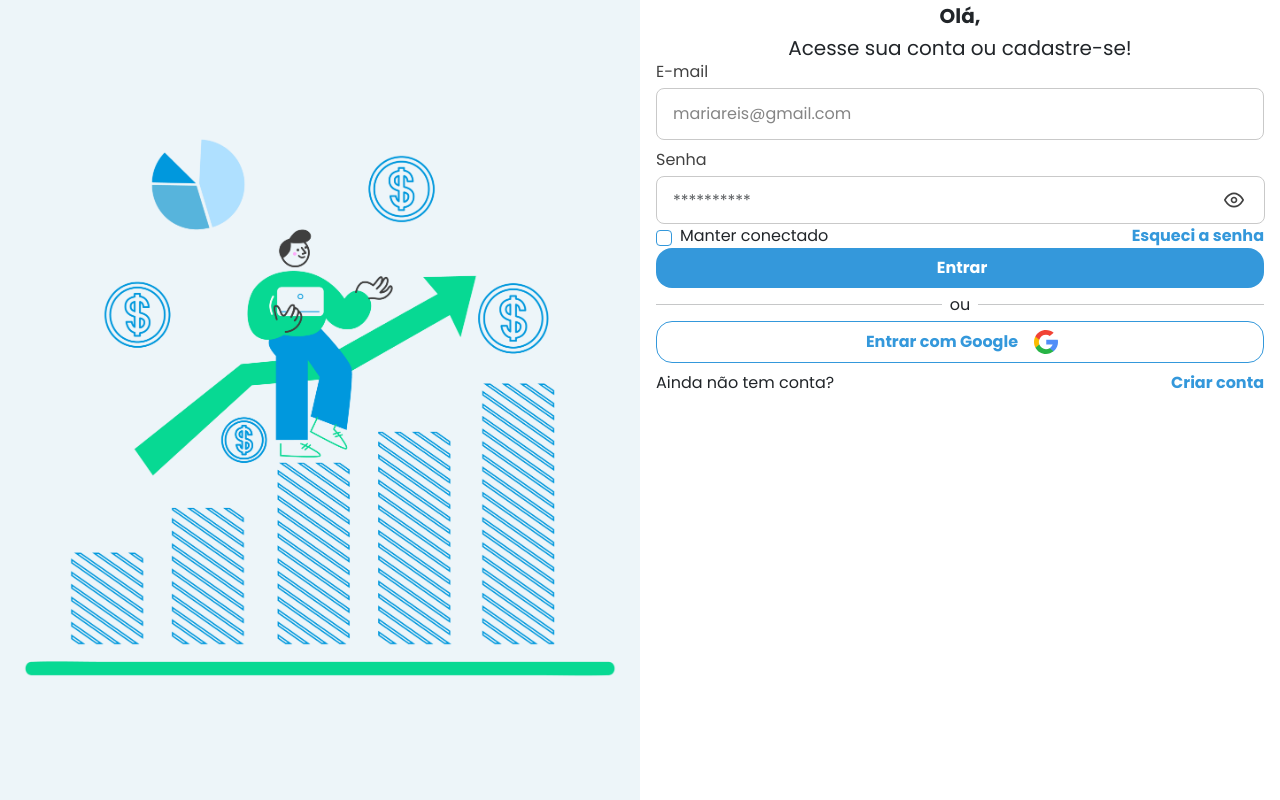
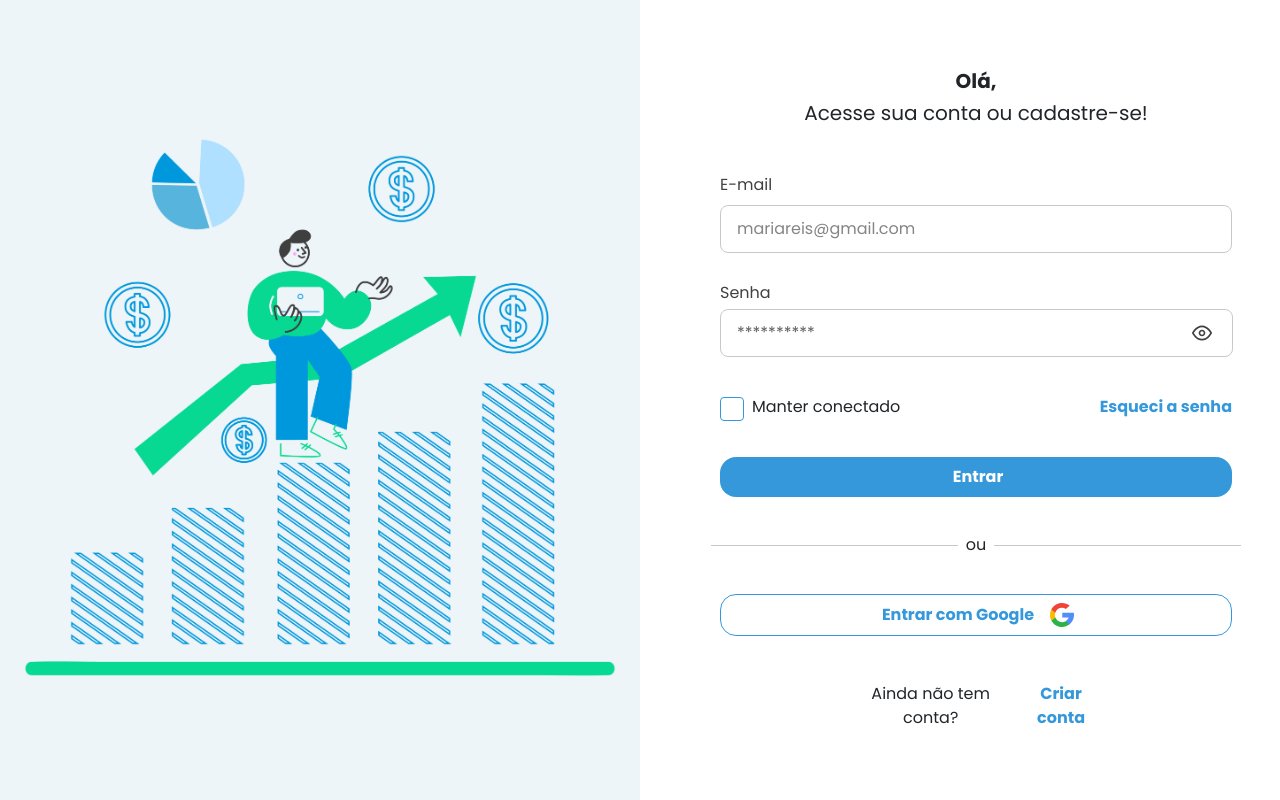
Before and after one commit to BoaConta/boaconta-front, a React (Create React App) app: page / in a window 1280 px wide. Built offline with nearby package versions, Linux system fonts and the light colour scheme.

Commit message:
BOAC-51 tablet and notebook resolutions done

```diff
--- a/src/login-desktop.css
+++ b/src/login-desktop.css
@@ -317,4 +317,10 @@
 		/* 150% */
 	}
 
+	.text-center {
+		display: flex;
+		align-items: center;
+		justify-content: space-between;
+		gap: 0.25rem;
+	}
 }
--- a/src/login-tablet-notebook.css
+++ b/src/login-tablet-notebook.css
@@ -1,5 +1,4 @@
-/*Infelizmente na tela de tablet está tendo que rolar para baixo para visualizar a linha de criar conta.*/
-
+/* Essa é apenas para tablet. O padding precisa ser específico */
 
 @media (min-width: 768px) and (max-width: 1919px) {
 
@@ -48,9 +47,13 @@
 	}
 
 	.login-form {
+		display: flex;
+		flex-direction: column;
+		align-items: center;
+		justify-content: center;
 		width: 50%;
-		padding: 0 1rem 0rem 1rem;
-		gap: 0.5rem;
+		padding: 0 1rem 0 1rem;
+		gap: 3rem;
 	}
 
 	.mb-3 {
@@ -85,14 +88,19 @@
 	}
 
 	.forms {
-		gap: 0.5rem;
+		display: flex;
+		flex-direction: column;
+		align-items: center;
+		justify-content: center;
+		gap: 2rem;
+		align-self: stretch;
 	}
 
 	.forms-area {
 		display: flex;
 		flex-direction: column;
 		align-items: flex-start;
-		gap: 0.5rem;
+		gap: 1.75rem;
 		align-self: stretch;
 	}
 
@@ -110,7 +118,7 @@
 		height: 5rem;
 		flex-direction: column;
 		align-items: flex-start;
-		gap: 0.25rem;
+		gap: 0.5rem;
 		align-self: stretch;
 	}
 
@@ -125,9 +133,9 @@
 		/* 150% */
 	}
 
-	.form-control {
+	.input-field input {
 		display: flex;
-		padding: 0.25rem 1rem;
+		padding: 0.5rem 1rem;
 		align-items: center;
 		gap: 0.25rem;
 		flex: 1 0 0;
@@ -262,8 +270,8 @@
 	}
 
 	.form-check-input {
-		width: 1rem;
-		height: 1rem;
+		width: 1.5rem;
+		height: 1.5rem;
 		border-radius: 0.5rem;
 		border: 1px solid var(--Primary, #3498DB);
 	}
@@ -292,8 +300,33 @@
 
 	.text-center {
 		display: flex;
-		width: 100%;
+		width: 50.15%;
 		justify-content: space-between;
-		margin-top: 0.5rem;
+		align-items: center;
+		margin: 0.5rem 0 0 0;
+		gap: 0.25rem;
+	}
+
+	.link {
+		display: flex;
+		padding: 0.375rem 0rem;
+		justify-content: center;
+		align-items: center;
+		text-decoration: none;
+		color: var(--Primary, #3498DB);
+		text-align: center;
+		/* Title/Medium Bold */
+		font-family: Poppins;
+		font-size: 1rem;
+		font-style: normal;
+		font-weight: 700;
+		line-height: 1.5rem;
+		/* 150% */
 	}
 }
+
+@media (min-width: 1199px) and (max-width: 1919px) {
+	.login-form {
+		padding: 0 3rem 0 5rem;
+	}
+}
```
